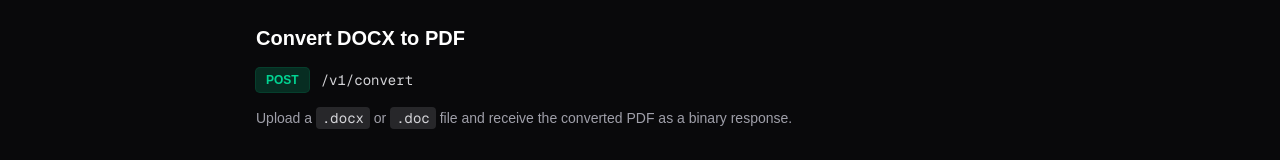
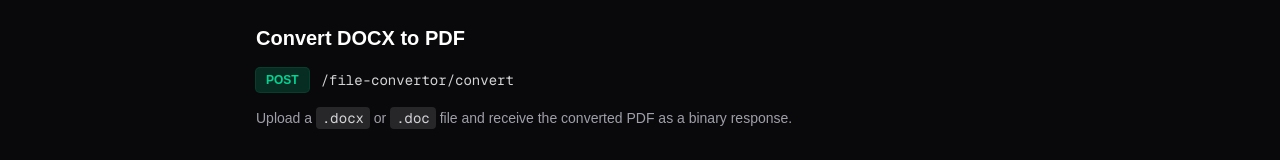
Before and after one commit to Ekansh-187/docx-flow-fe, a Next.js app: page /docs in a window 1280 px wide. Shown: the part 629-789 px from the top of the page. Built offline with nearby package versions, Linux system fonts and the light colour scheme; no server answers.

Commit message:
correct documentation

```diff
--- a/app/docs/page.tsx
+++ b/app/docs/page.tsx
@@ -62,7 +62,7 @@ export default function DocsPage() {
             <span className="rounded bg-emerald-500/20 px-2.5 py-1 text-xs font-bold text-emerald-400 ring-1 ring-emerald-500/30">
               POST
             </span>
-            <code className="text-sm text-zinc-300">/v1/convert</code>
+            <code className="text-sm text-zinc-300">/file-convertor/convert</code>
           </div>
 
           <p className="mt-4 text-sm text-zinc-400">
```
